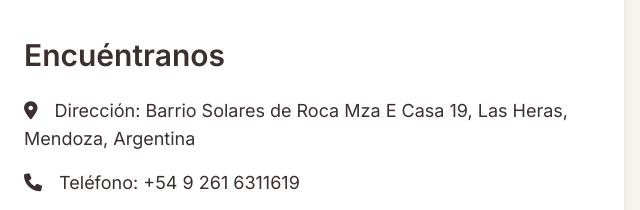
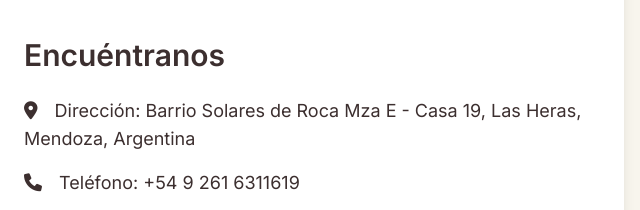
Before and after one commit to OMARMENDOZA1972/solaresdemoni, a plain HTML site: page index.html in a window 1280 px wide. Shown: the part 2285-2495 px from the top of the page, 640-1280 px from the left. Drawn offline with nearby package versions, Linux system fonts and the light colour scheme.

Commit message:
ver direccion

```diff
--- a/index.html
+++ b/index.html
@@ -218,7 +218,7 @@
                     <h3 class="text-3xl font-semibold text-brown-dark mb-6">Encuéntranos</h3>
                     <p class="text-lg mb-4 text-brown-dark">
                         <i class="fas fa-map-marker-alt mr-3 text-brown-medium"></i>
-                        Dirección: Barrio Solares de Roca Mza E Casa 19, Las Heras, Mendoza, Argentina
+                        Dirección: Barrio Solares de Roca Mza E - Casa 19, Las Heras, Mendoza, Argentina
                     </p>
                     <p class="text-lg mb-4 text-brown-dark">
                         <i class="fas fa-phone mr-3 text-brown-medium"></i>
```
